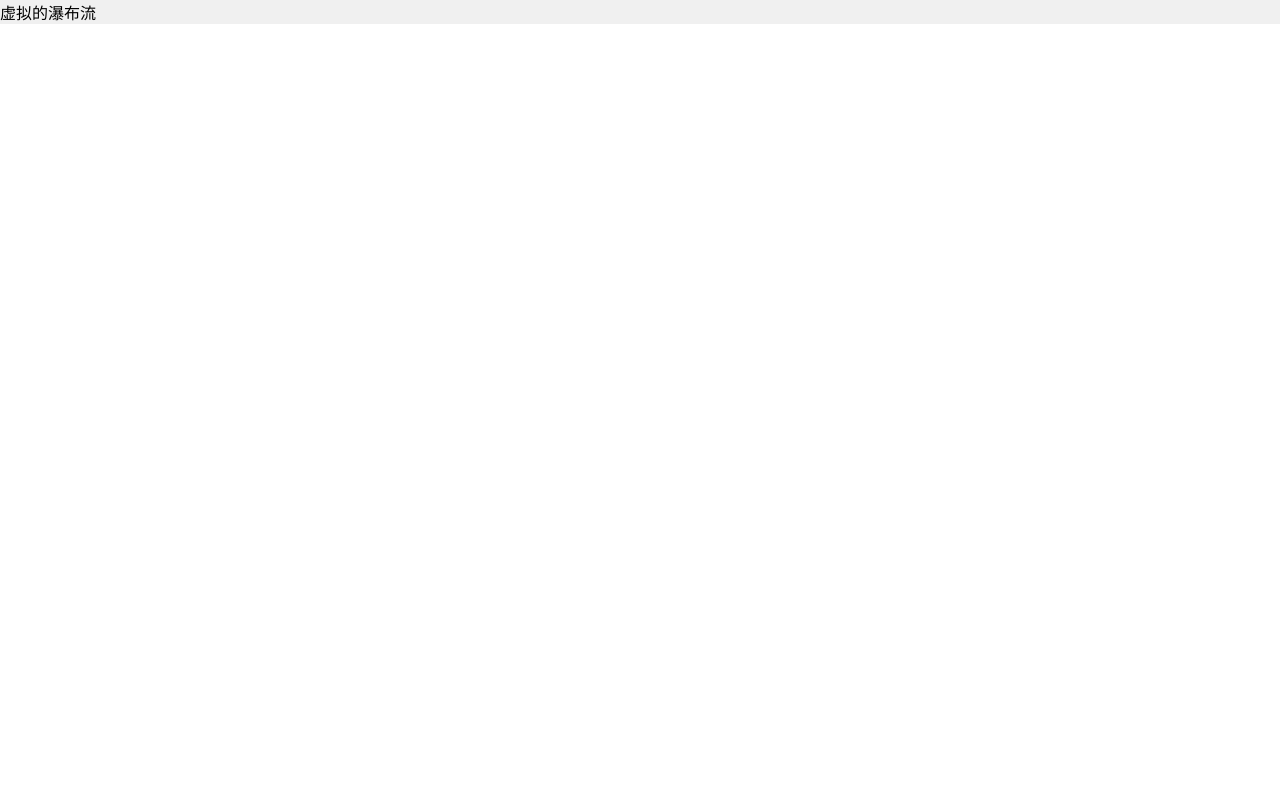
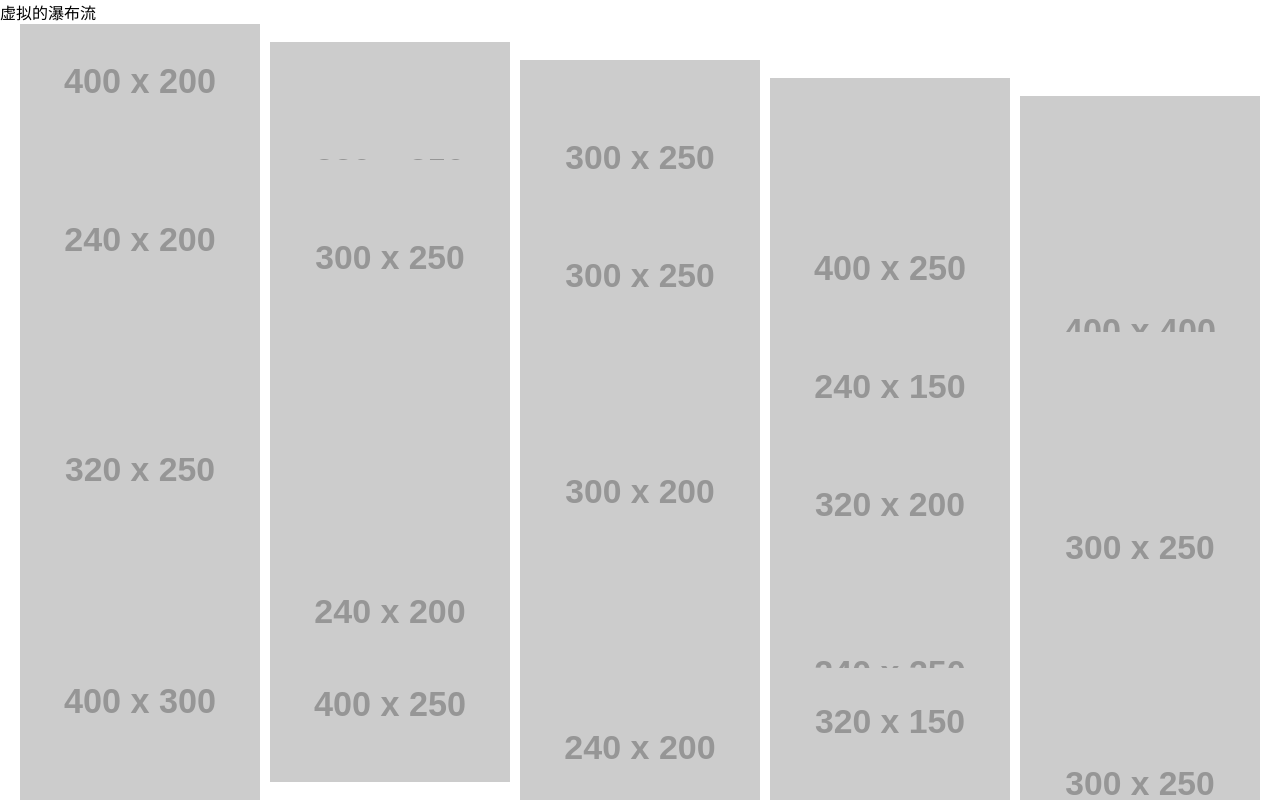
Before and after one commit to SupGiant/masonry-vue, a Vue app: page / in a window 1280 px wide. Shown: the top 800 px of the page. Built offline with nearby package versions, Linux system fonts and the light colour scheme; the HTML template or start-up script is replaced by a standard one.

Commit message:
完成初步的显示，但是位置还有很大的区别。需要修复

```diff
--- a/src/App.vue
+++ b/src/App.vue
@@ -108,11 +108,10 @@ onMounted(() => {
 .app {
   width: 100%;
   height: 100%;
-  background-color: #f0f0f0;
+  background-color: ;
 }
 .container {
   width: 100%;
   height: 100%;
-  background-color: #f0f0f0;
 }
 </style>
--- a/src/components/masonry/index.tsx
+++ b/src/components/masonry/index.tsx
@@ -322,7 +322,6 @@ function getScrollY() {
 }
 
 function getContainerOffset(e: HTMLElement | Window) {
-  console.log('getContainerOffset', e)
   return e === window || e instanceof Window
     ? getScrollY()
     : e.scrollTop - e.getBoundingClientRect().top
@@ -834,7 +833,6 @@ function createFixedColumnLayout(config: any) {
       minCols,
     })
 
-    console.log('columnCount', gutter, columnWidth, width, minCols)
     // 初始化每列的高度数组
     const columnHeights = Array(columnCount).fill(0)
 
@@ -2017,6 +2015,7 @@ export default defineComponent({
     const measurementStore = props.measurementStore || createMeasurementStore()
 
     const items = ref(props.items) // 初始化数据
+
     const hasPendingMeasurements = ref(
       items.value.some((item) => !!item && !measurementStore.has(item)),
     )
@@ -2116,18 +2115,16 @@ export default defineComponent({
         )
       }
 
-      return () =>
-        ('function' == typeof virtualize ? virtualize(item) : virtualize)
-          ? isVisible
-            ? element()
-            : null
-          : element()
+      return ('function' == typeof virtualize ? virtualize(item) : virtualize)
+        ? isVisible
+          ? element()
+          : null
+        : element()
     }
 
     const resizeObserver =
       props._dynamicHeights && typeof window !== 'undefined' && positionStore
         ? new ResizeObserver((entries) => {
-          console.log('entries', entries)
             let changedItem = false
             entries.forEach(({ target, contentRect }) => {
               let idx = Number(target.getAttribute('data-grid-item-idx'))
@@ -2170,8 +2167,6 @@ export default defineComponent({
 
       width.value = gridWrapper.value ? gridWrapper.value.getBoundingClientRect().width : width.value
 
-      console.log('width', width.value)
-      console.log('gridWrapper', gridWrapper.value)
     })
 
     onUpdated(() => {
@@ -2291,10 +2286,15 @@ export default defineComponent({
       })
 
 
-      if(width.value === 0 && hasPendingMeasurements.value) {
+      if(hasPendingMeasurements.value) {
         // 如果是没有宽度，并且还有未测量的项目
         element = () => <div
-          ref={gridWrapper}
+          ref={(el: any) => {
+            if(el) {
+              gridWrapper.value = el
+              hasPendingMeasurements.value = items.some((a) => !!a && !measurementStore.has(a))
+            }
+          }}
           class="Masonry"
           role="list"
           style={{
@@ -2329,7 +2329,11 @@ export default defineComponent({
         </div>
       } else if (width.value === 0) {
         element = () => <div
-          ref={gridWrapper}
+          ref={(el: any) => {
+            if(el) {
+              gridWrapper.value = el
+            }
+          }}
           style={{
             width: "100%"
           }}
@@ -2339,6 +2343,8 @@ export default defineComponent({
 
         let i = items.filter((item) => measurementStore.has(item))
         let d = items.filter((item) => !measurementStore.has(item))
+
+        console.log("已经测量的项目", i.length, "未测量的项目", d.length)
         let g = _getColumnSpanConfig && d.find((item) => 1 !== _getColumnSpanConfig(item))
 
         let t, o ;
@@ -2385,7 +2391,12 @@ export default defineComponent({
         }
 
         element = () => <div
-          ref={gridWrapper}
+          ref={(el: any) => {
+            if(el) {
+              gridWrapper.value = el
+            }
+          }}
+          id="gridWrapper"
           style={{
             width: "100%"
           }}
```
